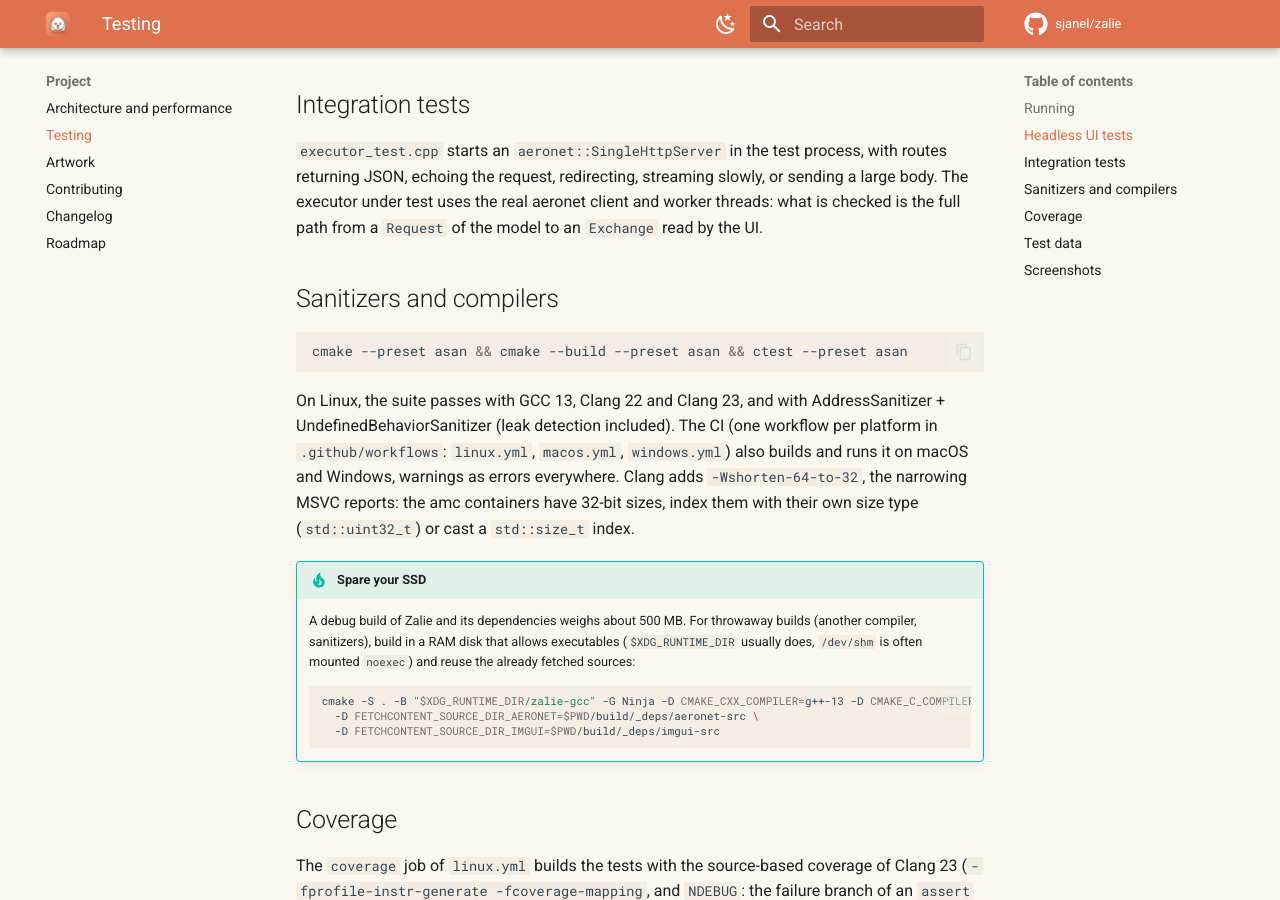
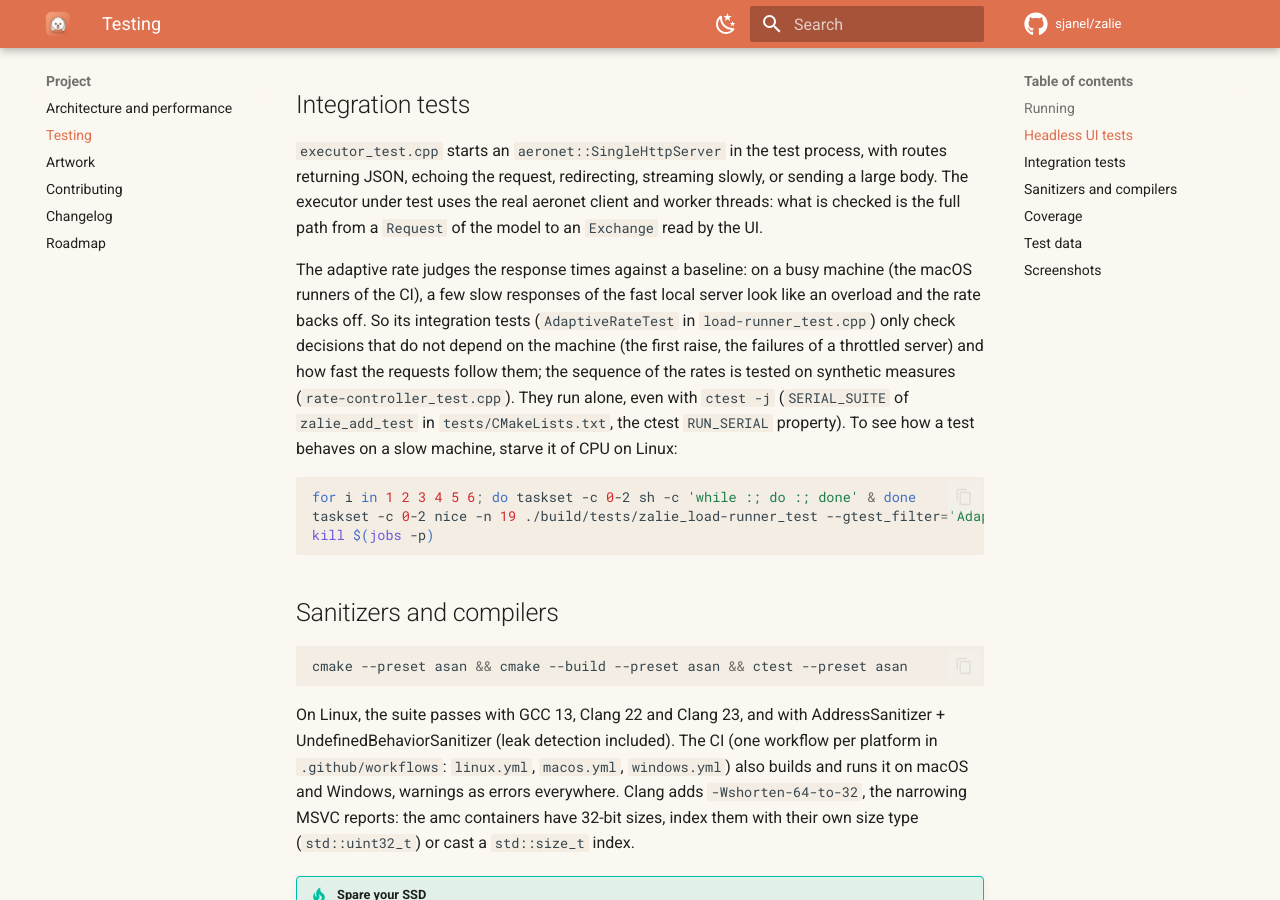
Before and after one commit to sjanel/zalie, an MkDocs documentation site: the page built from docs/development/testing.md, in a window 1280 px wide and 900 px high, scrolled down 2247 px. Built offline with MkDocs 1.6.1 and Material for MkDocs 9.7.7, drawn with Linux system fonts in a browser that asks for light colours; comment, search, counter and statistics services are not loaded.

Commit message:
chore: fix macos flaky test

````diff
--- a/docs/development/testing.md
+++ b/docs/development/testing.md
@@ -73,6 +73,20 @@ the request, redirecting, streaming slowly, or sending a large body. The executo
 client and worker threads: what is checked is the full path from a `Request` of the model to an `Exchange` read by the
 UI.
 
+The adaptive rate judges the response times against a baseline: on a busy machine (the macOS runners of the CI), a
+few slow responses of the fast local server look like an overload and the rate backs off. So its integration tests
+(`AdaptiveRateTest` in `load-runner_test.cpp`) only check decisions that do not depend on the machine (the first
+raise, the failures of a throttled server) and how fast the requests follow them; the sequence of the rates is tested
+on synthetic measures (`rate-controller_test.cpp`). They run alone, even with `ctest -j` (`SERIAL_SUITE` of
+`zalie_add_test` in `tests/CMakeLists.txt`, the ctest `RUN_SERIAL` property). To see how a test behaves on a slow
+machine, starve it of CPU on Linux:
+
+```bash
+for i in 1 2 3 4 5 6; do taskset -c 0-2 sh -c 'while :; do :; done' & done
+taskset -c 0-2 nice -n 19 ./build/tests/zalie_load-runner_test --gtest_filter='AdaptiveRateTest.*'
+kill $(jobs -p)
+```
+
 ## Sanitizers and compilers
 
 ```bash
````
Also changed, not shown: 2 other files.
